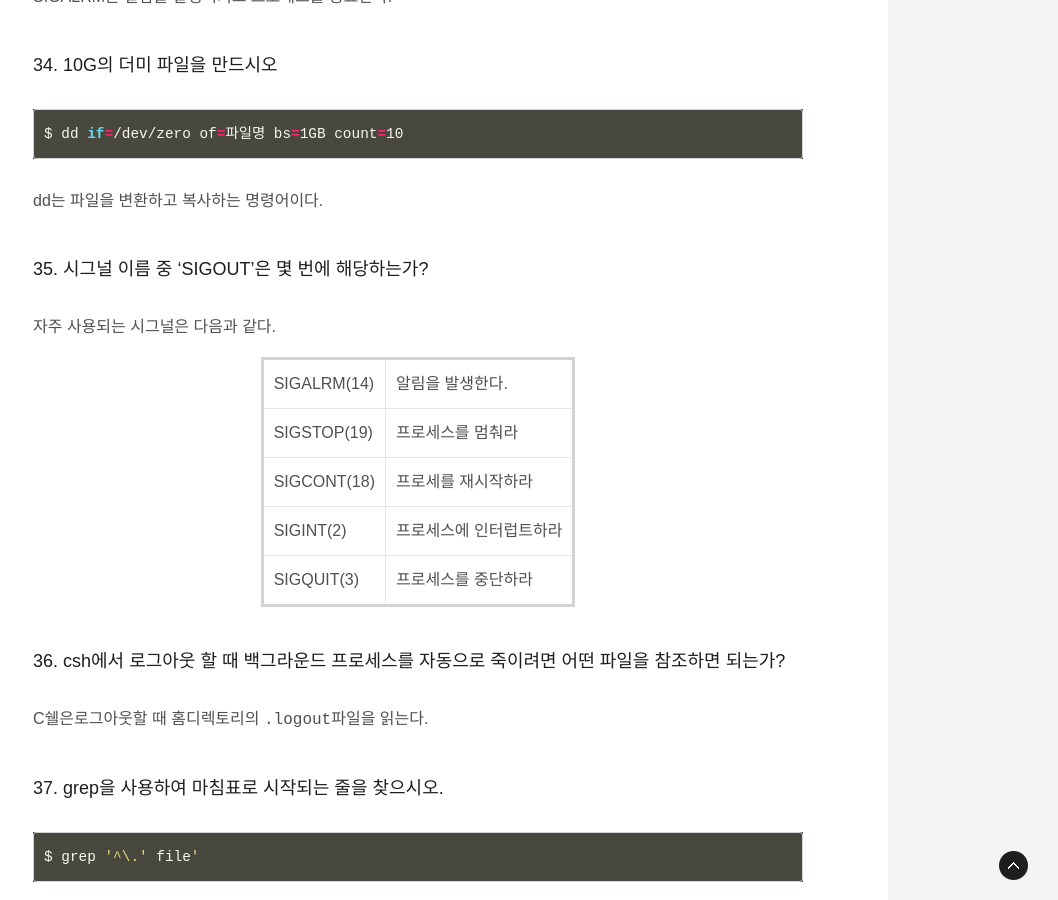
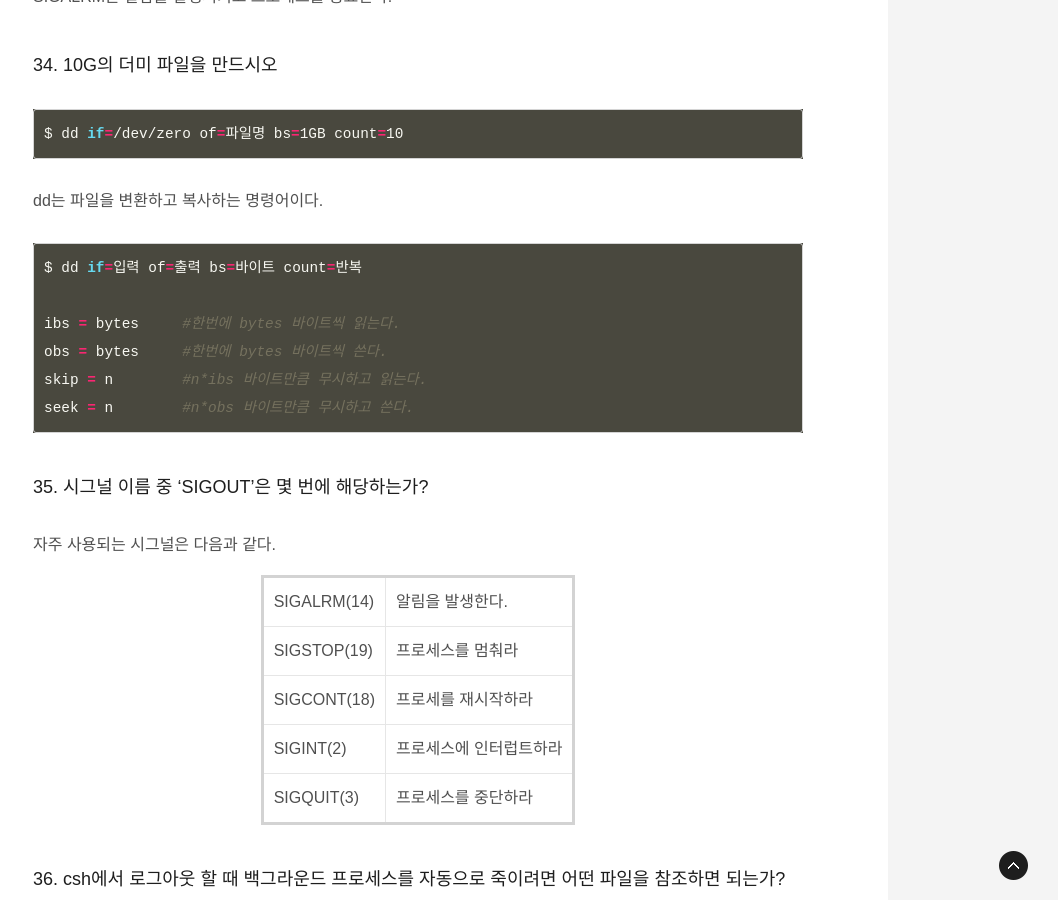
Before and after one commit to ThroughKim/throughkim.github.com, a Jekyll site: the page built from _posts/2017-01-04-linux-12.md, in a window 1280 px wide and 900 px high, scrolled down 9099 px. Shown: the whole window, without its empty margins (222-1280 px from the left). Built offline with Jekyll 4.4.1, drawn with Linux system fonts in a browser that asks for light colours; some web fonts are replaced; some of the changed text lies outside the part shown.

Commit message:
upload blog

````diff
--- a/_posts/2017-01-04-linux-12.md
+++ b/_posts/2017-01-04-linux-12.md
@@ -297,6 +297,15 @@ $ dd if=/dev/zero of=파일명 bs=1GB count=10
 ```
 dd는 파일을 변환하고 복사하는 명령어이다.
 
+```bash
+$ dd if=입력 of=출력 bs=바이트 count=반복
+
+ibs = bytes     #한번에 bytes 바이트씩 읽는다.
+obs = bytes     #한번에 bytes 바이트씩 쓴다.
+skip = n        #n*ibs 바이트만큼 무시하고 읽는다.
+seek = n        #n*obs 바이트만큼 무시하고 쓴다.
+```
+
 ### 35. 시그널 이름 중 'SIGOUT'은 몇 번에 해당하는가?
 
 자주 사용되는 시그널은 다음과 같다.
@@ -348,5 +357,16 @@ egrep은 grep의 확장판으로서 grep이 하나의 문자열을 찾는 것
 
  - +: +앞의 정규표현식이 1회 이상 나타남
  - ?: ?앞의 정규표현식이 0회 또는 1회 나타남
- - |: 문자열간의 OR연산자
+ - \|: 문자열간의 OR연산자
  - (): 정규표현식을 둘러쌈
+
+### 44. 같은 디렉토리에 있는 a.py를 vi로 연 뒤 b.py로 전환하시오
+```bash
+$ vi a.py
+
+:e b.py
+```
+### 45. 파일의 제일 앞부분에 있는 100개의 문자를 삭제하시오(명령어: dd)
+```bash
+
+```
````
